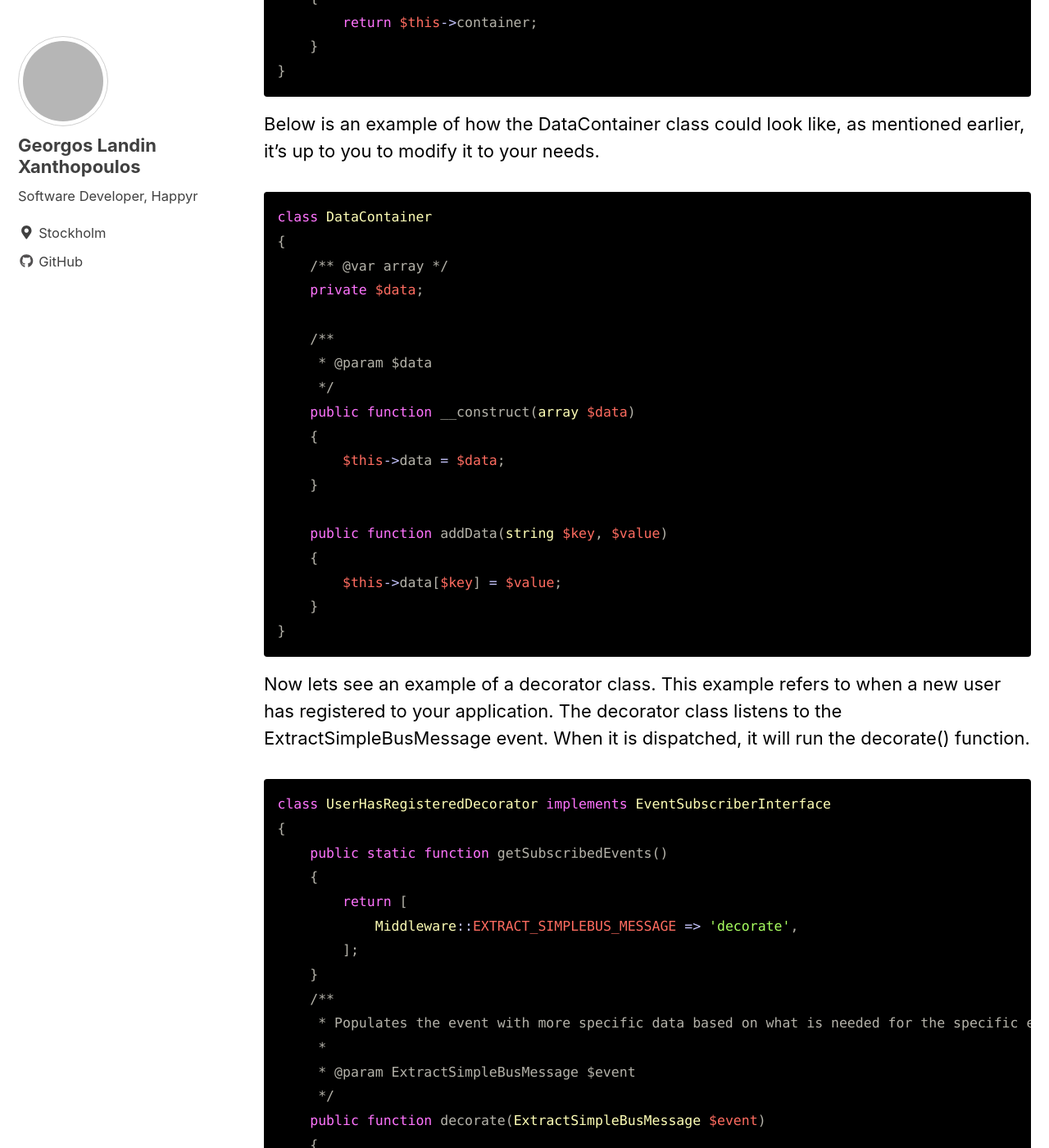
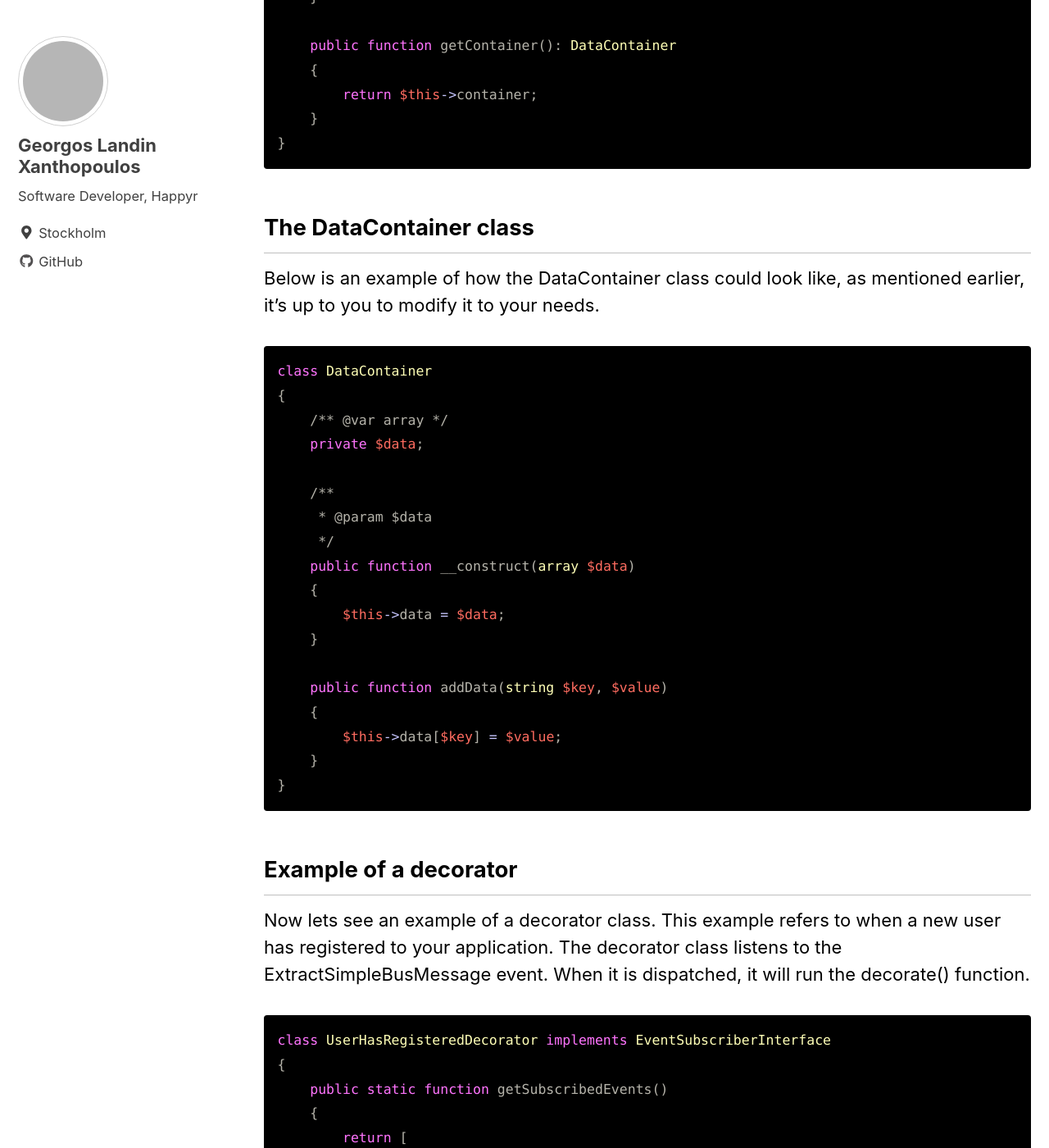
Before and after one commit to Happyr/developer.happyr.com, a Jekyll site: the page built from _posts/2018-04-06-middleware.md, in a window 1280 px wide and 1400 px high, scrolled down 4207 px. Shown: the whole window at 82% size. Built offline with Jekyll 4.4.1, drawn with Linux system fonts in a browser that asks for light colours; nearby versions of some CDN libraries; comment, search, counter and statistics services are not loaded; grey boxes are pictures that could not be loaded.

Commit message:
added sub categories

```diff
--- a/_posts/2018-04-06-middleware.md
+++ b/_posts/2018-04-06-middleware.md
@@ -27,6 +27,7 @@ The decorator classes are event subscribers and listen to the ExtractSimpleBusMe
 for their assigned event, and if there is a match, they add some more data to it.
 This was just a quick summary of the process, further down you will see the implementation.
 
+## The middleware
 Down below you can see the middleware class. As you can see, it is an event subscriber that dispatches an ExtractSimpleBusMessage
 event for each accumulated message once the symfony 'kernel.terminate' event is dispatched.
 
@@ -138,6 +139,7 @@ class ExtractSimpleBusMessage extends Event
 }
 {% endhighlight %}
 
+## The DataContainer class
 Below is an example of how the DataContainer class could look like, as mentioned earlier, it's up to you to modify it
 to your needs.
 
@@ -164,6 +166,7 @@ class DataContainer
 
 {% endhighlight %}
 
+## Example of a decorator
 Now lets see an example of a decorator class.
 This example refers to when a new user has registered to your application.
 The decorator class listens to the ExtractSimpleBusMessage event. When it is dispatched, it will run the
```
